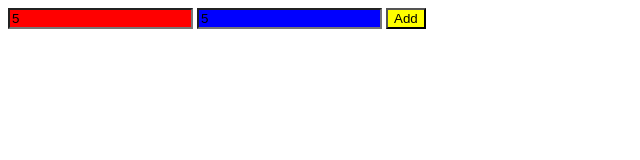
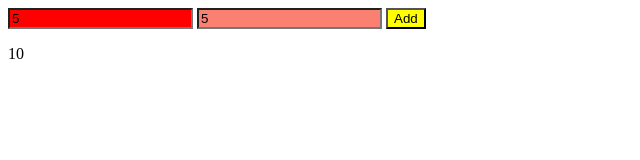
Before and after one commit to adityanegara/simple-calculator, a plain HTML site: page index.html in a window 1280 px wide. Both pictures are taken after typing "5", "5" into the empty fields and a click on the button "Add". Shown: the whole page, without its empty margins (0-640 px from the left). Drawn offline with Linux system fonts and the light colour scheme.

Commit message:
Fungsional Sudah

```diff
--- a/index.html
+++ b/index.html
@@ -11,6 +11,9 @@
     <input type="number" id="numberOne">
     <input type="number" id="numberTwo">
     <button id="addButton">Add</button>
-    <p id="result"></p>
+    <p id="result">
+        wolo
+    </p>
+    <script src="./scripts.js"></script>
 </body>
 </html>
--- /dev/null
+++ b/scripts.js
@@ -0,0 +1,8 @@
+const inputOne = document.getElementById('numberOne');
+const inputTwo = document.getElementById('numberTwo');
+const addButton = document.getElementById('addButton');
+const result = document.getElementById('result');
+
+addButton.addEventListener('click', () => {
+    result.innerHTML = parseInt(inputOne.value) + parseInt(inputTwo.value);
+});
--- a/style.css
+++ b/style.css
@@ -3,7 +3,7 @@
 }
 
 #numberTwo {
-    background-color: blue;
+    background-color: salmon;
 }
 
 #addButton {
```
Also changed, not shown: 1 other file.
